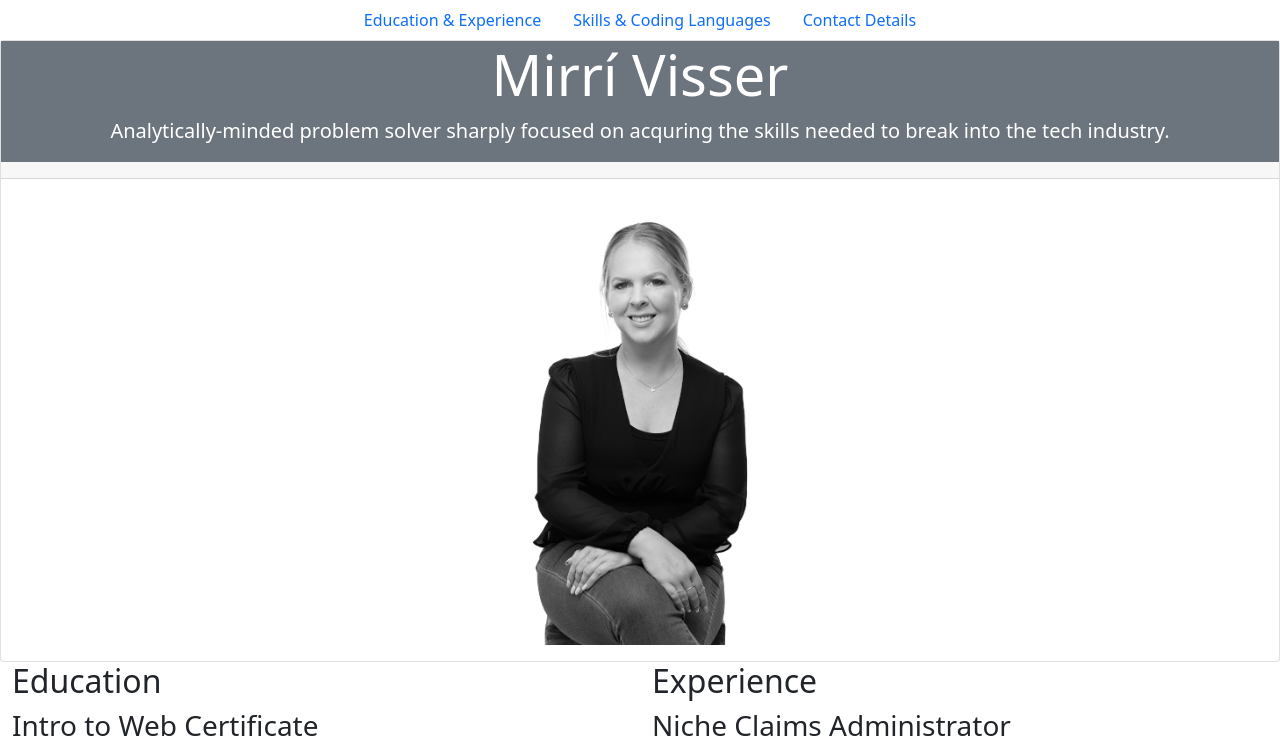
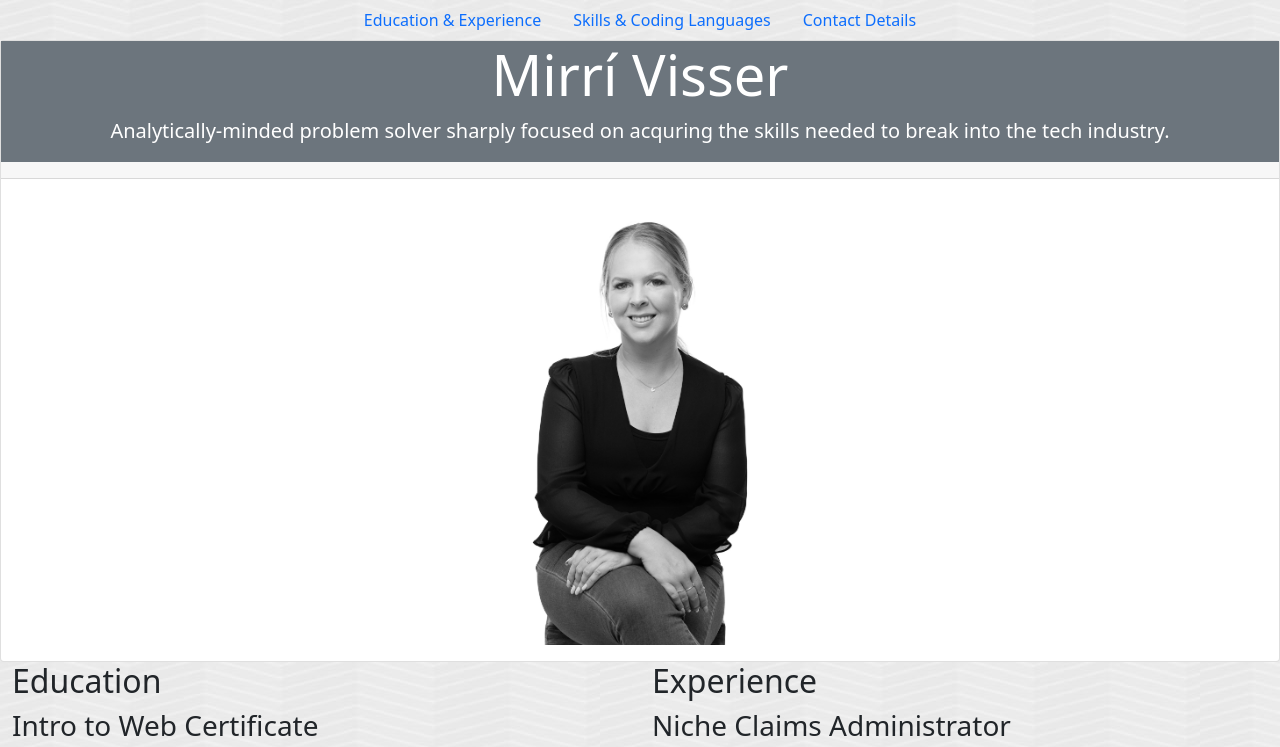
Before and after one commit to MirriV/My-Own-Challenge-9, a plain HTML site: page index.html in a window 1280 px wide. Shown: the top 747 px of the page. Drawn offline with nearby package versions, Linux system fonts and the light colour scheme.

Commit message:
Update stylesheet.css

```diff
--- a/stylesheet.css
+++ b/stylesheet.css
@@ -5,7 +5,7 @@ body {
   background-color: #f1dca7;
   display: flex;
   flex-direction: column;
-  background-image: "./Images/zigzag.jpg";
+  background-image: url("./Images/zigzag.jpg");
   background-color: white;
   background-repeat: initial;
   background-position: unset;
```
